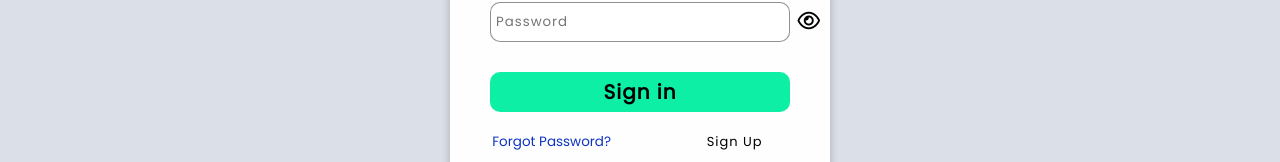
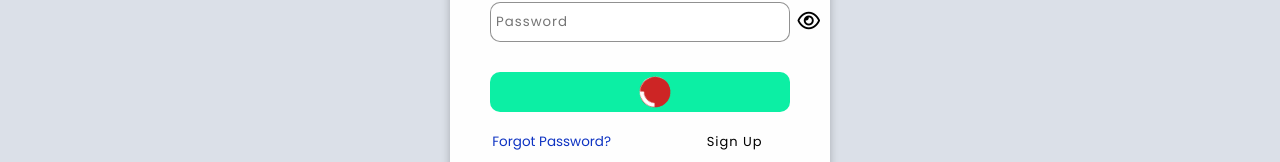
Before and after one commit to Bapparajsk/codeking, a Next.js app: page /login in a window 1280 px wide. Shown: the part 393-555 px from the top of the page. Built offline with nearby package versions, Linux system fonts and the light colour scheme; some icons are missing; a web font is replaced by a local one.

Commit message:
add loading animation

```diff
--- a/src/app/globals.css
+++ b/src/app/globals.css
@@ -70,6 +70,19 @@ li {
 
 .isWrong {
   border: 2px solid red !important;
+  animation: worng .2s ease-out forwards;
+}
+
+@keyframes worng {
+  0%, 100% {
+    transform: translateX(0);
+  }
+  30% {
+    transform: translateX(0.873rem);
+  }
+  60% {
+    transform: translateX(-0.873rem);
+  }
 }
 
 .isWrite {
@@ -104,3 +117,45 @@ code {
   border-color: #f7faff1f;
   color: #eff1f6bf;
 }
+
+input {
+  cursor: none;
+}
+
+/* looding */
+
+.lds-ring {
+  display: inline-block;
+  position: relative;
+  background-color: #cd2525;
+  top: 5px;
+  /*transform: translateY(-50%);*/
+}
+.lds-ring div {
+  box-sizing: border-box;
+  display: block;
+  position: absolute;
+  /*top: 11px;*/
+  background-color: #cd2525;
+  border: 4px solid #fff;
+  border-radius: 50%;
+  animation: lds-ring 1.2s cubic-bezier(0.5, 0, 0.5, 1) infinite;
+  border-color: #fff transparent transparent transparent;
+}
+.lds-ring div:nth-child(1) {
+  animation-delay: -0.45s;
+}
+.lds-ring div:nth-child(2) {
+  animation-delay: -0.3s;
+}
+.lds-ring div:nth-child(3) {
+  animation-delay: -0.15s;
+}
+@keyframes lds-ring {
+  0% {
+    transform: rotate(0deg);
+  }
+  100% {
+    transform: rotate(360deg);
+  }
+}
--- a/src/app/login/page.jsx
+++ b/src/app/login/page.jsx
@@ -49,7 +49,7 @@ const Page = () => {
                         onMouseOver={() => { notiRef.current.style.backgroundColor = `#${notification.backgroundColor}C9` }}
                         onMouseOut={() => { notiRef.current.style.backgroundColor = `#${notification.backgroundColor}` }}
                     >
-                        <p>{notification.massageg}</p>
+                        <p>{notification.massageg}...</p>
                         <div className={'notification-bottom-bar'} style={{animation: notification.animation, backgroundColor: `#${notification.shroll}`}}></div>
                     </div>
                 }
--- a/src/app/user/setting/page.jsx
+++ b/src/app/user/setting/page.jsx
@@ -42,7 +42,7 @@ const Page = () => {
                     </div>
                     <hr/>
                     <div className={'setting-container flex'}>
-                        <div className={'updates-names flex'}><span>About Me</span></div>
+                        <div className={'updates-names flex'}><span>County</span></div>
                         <div className={'updates-inputs flex'}>
                             <input
                                 className={'updates-input'}
--- /dev/null
+++ b/src/component/loading/Spnner.jsx
@@ -0,0 +1,12 @@
+import React from 'react';
+
+export const Spnner = ({size}) => {
+    return (
+        <div className="lds-ring" style={{wight: '100%', height: '100%'}}>
+            <div style={{width: `${size}px`, height: `${size}px`}}></div>
+            <div style={{width: `${size}px`, height: `${size}px`}}></div>
+            <div style={{width: `${size}px`, height: `${size}px`}}></div>
+            <div style={{width: `${size}px`, height: `${size}px`}}></div>
+        </div>
+    );
+};
--- a/src/component/login/Signin.jsx
+++ b/src/component/login/Signin.jsx
@@ -1,6 +1,6 @@
 import '$/login/signin.css'
 import Link from "next/link";
-import { useState } from "react";
+import { useState, useRef } from "react";
 import isValid from "@/validator/isValid";
 import axios from "axios";
 import Image from "next/image";
@@ -12,6 +12,7 @@ import github from '@/../public/images/github.png';
 import google from '@/../public/images/google.jpg';
 import linkedin from '@/../public/images/linkedin.png';
 import { textToPass } from '@/lib/handler/passwordHover'
+import { Spnner } from '@/component/loading/Spnner'
 
 
 export const Signin = ({ setSignup, showMassagegHandler }) => {
@@ -19,22 +20,17 @@ export const Signin = ({ setSignup, showMassagegHandler }) => {
     const [arrow2, setArrow2] = useState(false);
     const [pass, setPass] = useState("password");
     const [email_border, setEmail_border] = useState("");
-    const [pass_border, setPass_border] = useState("");
     const [passHover, setPassHover] = useState(false);
 
     const [email, setEmail] = useState("");
     const [password, setPassword] = useState("");
+    const emailRef = useRef();
 
     const { setTokenInLocalstorage } = useAuthUser();
     const { setUserDetails } = useUserDetails();
     const { router } = useNavigateRouter();
     const { setProblems } = useProblem();
 
-
-
-    // const clickHandler = () => {
-    //     setSignup("signup");
-    // }
 
     const setEmailHandler = (e) => {
         let email = e.target.value;
@@ -51,11 +47,6 @@ export const Signin = ({ setSignup, showMassagegHandler }) => {
         let p = e.target.value;
         setPassword(p);
 
-        if (p.length >= 8) {
-            setPass_border("isWrite");
-        } else {
-            setPass_border("isWrong");
-        }
     }
 
     const handleSignin = async (e) => {
@@ -75,13 +66,11 @@ export const Signin = ({ setSignup, showMassagegHandler }) => {
 
             const resProblem = await axios.get(`${process.env.NEXT_PUBLIC_API_URL}/api/problem/get-all`, {headers});
             setProblems(resProblem.data.problem);
-            console.log('si.sdkjfghsakhjgfdddddddddddddddddddddddddsuedyg')
             router.push('/user/profile');
         } catch (e) {
-            console.log(e);
-            router.push('/login');
+            showMassagegHandler('Email or Password Invalid', 'FF004D', '1D2B53');
+            setEmail_border("isWrong");
         }
-
     }
 
     return (
@@ -97,18 +86,31 @@ export const Signin = ({ setSignup, showMassagegHandler }) => {
             </div>
             <div className={'login-body'}>
                 <form className={'flex'} onSubmit={handleSignin}>
-                    <input type={'email'} value={email} onChange={setEmailHandler} required={true} name={'email'} placeholder={'Username or Email'} className={`inputs ${email_border.length !== 0 ? email_border : ""}`}/>
+                    <input
+                        ref={emailRef}
+                        type={'email'}
+                        value={email}
+                        onChange={setEmailHandler}
+                        required={true}
+                        name={'email'}
+                        placeholder={'Username or Email'}
+                        className={`inputs ${email_border.length !== 0 ? email_border : ""}`}
+                    />
                     <div className={"pass-eye flex"}>
-                        <input type={pass} value={password} onChange={setPasswordHandler} required={true}
-                               name={"password"} placeholder={"Password"}
-                               className={`inputs`}
+                        <input
+                            type={pass}
+                            value={password}
+                            onChange={setPasswordHandler}
+                            required={true}
+                            name={"password"} placeholder={"Password"}
+                            className={`inputs`}
                         />
                         <i
                             className={`fa-regular ${passHover ? 'fa-eye-slash' : 'fa-eye'} pass-eye-icon`}
                             onClick={() => textToPass(passHover, setPass, setPassHover)}
                         ></i>
                     </div>
-                    <button type={"submit"} className={'login-form-button'}>Sign in</button>
+                    <button type={"submit"} className={'login-form-button flex'}><Spnner size={30}/></button>
                 </form>
             </div>
             <div className={'login-footer flex'}>
--- a/src/component/user/UserDetails.jsx
+++ b/src/component/user/UserDetails.jsx
@@ -55,7 +55,7 @@ export const UserDetails = () => {
                         <hr/>
                     </li>
                     <li>
-                        <p>County : <span>India</span></p>
+                        <p>County : <span>{userDetails?.county}</span></p>
                         <hr/>
                     </li>
                     <li>
--- a/src/style/login/signin.css
+++ b/src/style/login/signin.css
@@ -43,7 +43,7 @@
     letter-spacing: 1px;
     font-family: 'Poppins', sans-serif;
     font-weight: 700;
-    cursor: pointer;
+    cursor: none;
 
     &:hover {
         background-color: #03fdaa;
```
